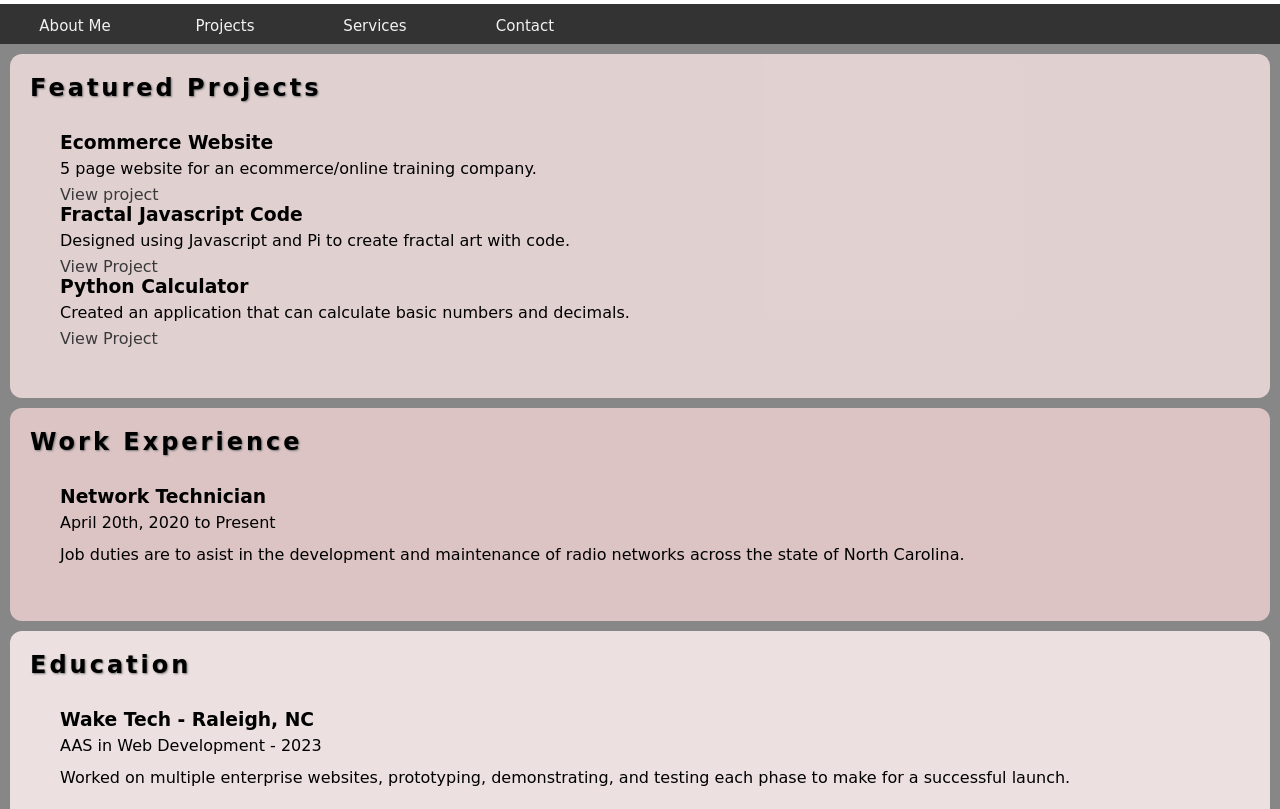
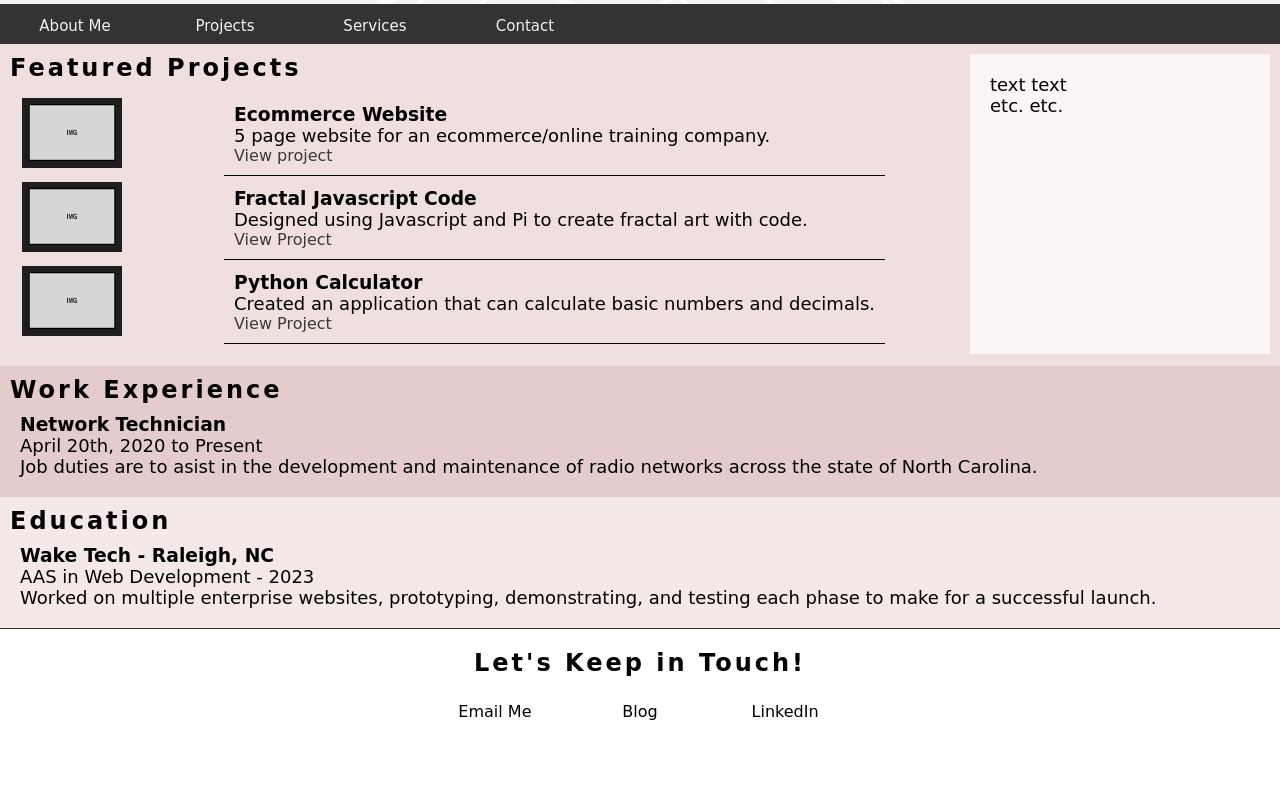
Before and after one commit to RitaChio/ResumeAssignment, a plain HTML site: page index.html in a window 1280 px wide. Shown: the part 196-1005 px from the top of the page. After the commit the page ends 953 px from the top, so only its background shows below. Drawn offline with Linux system fonts and the light colour scheme; a web font is replaced by a local one.

Commit message:
Add files via upload

```diff
--- a/index.html
+++ b/index.html
@@ -3,7 +3,7 @@
   <head>
     <meta charset="UTF-8">
     <meta name="viewport" content="width=device-width, initial-scale=1.0">
-    <title>Personal Profile</title>
+    <title>Personal Website</title>
     <link rel="stylesheet" href="style.css">
   </head>
   <body>
@@ -11,9 +11,6 @@
       <!-- ***********************  ABOUT / PROFILE  *********************** -->
       <div class="header">
         <header>
-          <div id="headerimg">
-            <img src="headerimg.png" alt="profile photo">
-          </div>
           <h1>Rita Chiorescu</h1>
           <h2>Network Technician</h2>
           <p>To check out my repository on Github <a href="https://github.com/RitaChio/ResumeAssignment/blob/main/README.md">click here</a></p>
@@ -49,33 +46,39 @@
           </li>
         </ul>
       </div>
+        <aside>
+          <p>text text</p>
+          <p>etc. etc. </p>
+        </aside>
       <!-- ********************  PROJECTS / PORTFOLIO  ********************* -->
-    <div class="grid-container">
-       <div class="grid-col-1">
-          <section class="featsBlock">
+      <div class="featsBlock">
         <h2>Featured Projects</h2>
-            <!--<p>View selected projects below. More information can be found at <a href="http://christinatruong.com">christinatruong.com</a>.</p>-->
-
-            <!-- Copy the whole <section> block to add more projects. -->
-            <section>
-              <h3>Ecommerce Website</h3>
+        <table class="projectDisplay">
+          <tr>
+            <td><img class="thumbnail" src="thumbnail1.png" alt="thumbnail image"></td>
+            <td><h3>Ecommerce Website</h3>
               <p>5 page website for an ecommerce/online training company.</p>
-              <a href="https://github.com/RitaChio/5-Page-Website" target="_blank">View project</a>
-              <h3>Fractal Javascript Code</h3>
+              <a href="https://github.com/RitaChio/5-Page-Website" target="_blank">View project</a></td>
+          </tr>
+          <tr>
+            <td><img class="thumbnail" src="thumbnail1.png" alt="thumbnail image"></td>
+            <td><h3>Fractal Javascript Code</h3>
               <p>Designed using Javascript and Pi to create fractal art with code.</p>
-              <a href="https://github.com/RitaChio/Fractals" target="_blank">View Project</a>
-              <h3>Python Calculator</h3>
+              <a href="https://github.com/RitaChio/Fractals" target="_blank">View Project</a></td>
+          </tr>
+          <tr>
+            <td><img class="thumbnail" src="thumbnail1.png" alt="thumbnail image"></td>
+            <td><h3>Python Calculator</h3>
               <p>Created an application that can calculate basic numbers and decimals.</p>
               <a href="https://github.com/RitaChio/PythonCalculator" target="_blank">View Project</a>
-            </section>
+            </td>
+          </tr>
+        </table>
           <!-- End of Project block. -->
-          </section>
       </div>
       <!-- ***********************  WORK EXPERIENCE  *********************** -->
-      <div class="grid-col-2">
-        <section class="workBlock">
+      <div class="workBlock">
         <h2>Work Experience</h2>
-
         <!-- Copy this whole <section> block to add more jobs. -->
           <section>
             <h3>Network Technician</h3>
@@ -83,13 +86,10 @@
             <p>Job duties are to asist in the development and maintenance of radio networks across the state of North Carolina.</p>
           </section>
         <!-- End of Job block. -->
-        </section>
       </div>
       <!-- ******************  EDUCATION & CERTIFICATIONS ****************** -->
-      <div class="grid-col-3">
-        <section class="eduBlock">
+      <div class="eduBlock">
         <h2>Education</h2>
-
         <!-- Copy this whole <section> block to add more schools. -->
           <section>
             <h3>Wake Tech - Raleigh, NC </h3>
@@ -97,14 +97,11 @@
             <p>Worked on multiple enterprise websites, prototyping, demonstrating, and testing each phase to make for a successful launch.</p>
           </section>
         <!-- End of School block. -->
-        </section>
-      </div>
       </div>
       <!-- *****************  CONTACT INFO / SOCIAL MEDIA  ***************** -->
       <div class="footer">
         <footer>
           <h2>Let's Keep in Touch!</h2>
-          <!-- Social media and contact links. Add or remove any networks. -->
           <ul class="footerList">
             <li><a href="mailto:dontsharemyemail@example.com">Email Me</a></li>
             <li><a href="http://agorable.space" target="_blank">Blog</a></li>
--- a/style.css
+++ b/style.css
@@ -1,5 +1,14 @@
-/*Color Palet: #e3c9c9 #f4e7e7 #eedbdb #cecbcb #cbdadb */
-/**/
+/**********************
+***********************
+Color Pallet:
+#e3c9c9 /
+#f4e7e7 /
+#eedbdb /
+#cecbcb /
+#cbdadb /
+#c6dcdd /
+***********************
+***********************/
 @import url('https://fonts.googleapis.com/css2?family=Gruppo&display=swap');
 * {
     margin:0;
@@ -8,7 +17,7 @@
     box-sizing: border-box;
 }
 
-/*Styles for HTML single elements*/
+/*STYLES FOR SINGLE HTML ELEMENT*/
 a {
     color: rgb(58, 58, 58);
     text-decoration: none;
@@ -16,46 +25,40 @@ a {
 a:hover {
     color:#fa99b6;
 }
-/*style for header image*/
-img {
+h2 {
+    margin:0;
+    padding:0;
+    letter-spacing: 3px;
+    font-weight:bolder;
+    padding:0;
+}
+h3{
+    font-weight:bolder;
+}
+p {
+    font-size: 18px;
+}
+section {
+    margin:10px;
+    padding:0;
+}
+aside {
+    float:right;
+    margin:10px;
+    padding:20px;
+    background-color:#ffffffb6;
+    height: 300px;
     width:300px;
-    height:150px;
-    margin: 10px;
-    float: left;
-}
-/**/
-
-p {
-    text-align: justify;
-    line-height: 2;
-}
-h2 {
-    letter-spacing: 3px;
-    text-shadow: 1px 1px 2px rgb(121, 121, 121);
 }
 body {
     margin:0;
-    background-color: #808080ef;
+    background-color: #ffffffef;
 }
-
-.header {
-    margin:0;
-    padding:20px;
-    background-color: #ffffff;
-    height:200px;
-}
-
-section {
-    margin:10px;
-    width: auto;
-    padding: 20px;
-    border-radius: 12px;
-}
-
 footer {
     text-align: center;
-    border-style:groove;
-    border-color:rgba(43, 43, 43, 0.589);
+    border-style:solid;
+    border-width:1px;
+    border-color:rgb(43, 43, 43);
     border-bottom:none;
     border-left:none;
     border-right:none;
@@ -63,14 +66,13 @@ footer {
     margin:0;
 }
 
-/*^^^End of single element styles^^^^*/
+/*^^^END OF SINGLE HTML ELEMENT STYLES^^^^*/
 
-/* Style the Navigation Menu */
+/* STYLE FOR NAVIGATION */
 .navbar {
     width:100%;
     background-color: #333;
-    height:40px;
-}
+    height:40px;}
 ul.navrow {
     margin:0;
     padding:0;
@@ -106,6 +108,53 @@ ul.navrow li:hover ul.dropdown {
     display:block;
 }
 /* ^^^ End of Navigation Menu ^^^ */
+/*
+/
+/
+*/
+/*STYLE FOR HEADER*/
+.header {
+    text-align: center;
+    margin:0;
+    padding:0;
+    background-image: url("sacredgeometry.jpg");
+    background-repeat: no-repeat;
+    background-size: 100%;
+    background-position: top;
+    height:200px;
+}
+/*FEAT. PROJECTS TABLE*/
+img.thumbnail {
+    width:100px;
+    height:70px;
+    margin-right: 100px;
+}
+
+table.projectDisplay {
+    margin:10px;
+    width:auto;
+}
+/*END OF FEAT. PROJ TABLE*/
+/*
+/
+/
+/
+/*style every element that is the
+2nd child of it's parent element*/
+.projectDisplay td:nth-child(2){
+    padding:10px;
+    border-style: solid;
+    border-width: 1px;
+    border-top: none;
+    border-right:none;
+    border-left:none;
+}
+/*STYLE FOR THE CENTER BLOCKS*/
+.featsBlock, .workBlock, .eduBlock {
+    margin:0;
+    width: auto;
+    padding: 10px;
+}
 
 .featsBlock {
     background-color: #eedbdbe0;
@@ -118,7 +167,7 @@ ul.navrow li:hover ul.dropdown {
 .eduBlock {
     background-color: #f4e7e7ef;
 }
-
+/*FOOTER LIST STYLE*/
 .footerList > li {
     display: inline-block;
     list-style-type: none;
@@ -133,8 +182,9 @@ ul.navrow li:hover ul.dropdown {
     color:rgb(0, 0, 0);
 }
 .footerList > li a:hover {
-    border-style:groove;
-    border-color:rgba(43, 43, 43, 0.589);
+    border-style:solid;
+    border-width:1px;
+    border-color:rgb(43, 43, 43);
     border-top: none;
     border-left:none;
     border-right:none;
@@ -142,9 +192,12 @@ ul.navrow li:hover ul.dropdown {
 
 /* Responsive layout - when the screen is less than 800px wide, make the two columns stack on top of each other instead of next to each other */
 @media screen and (max-width: 800px) {
-    .header {
+    header {
       width: 100%;
       padding: 0;
+    }
+    aside {
+        display:none;
     }
   }
 
```
Also changed, not shown: sacredgeometry.jpg (added), secredgeometry.jpg (added), thumbnail1.png (added). Lines whose indentation alone changed are shown as unchanged.
